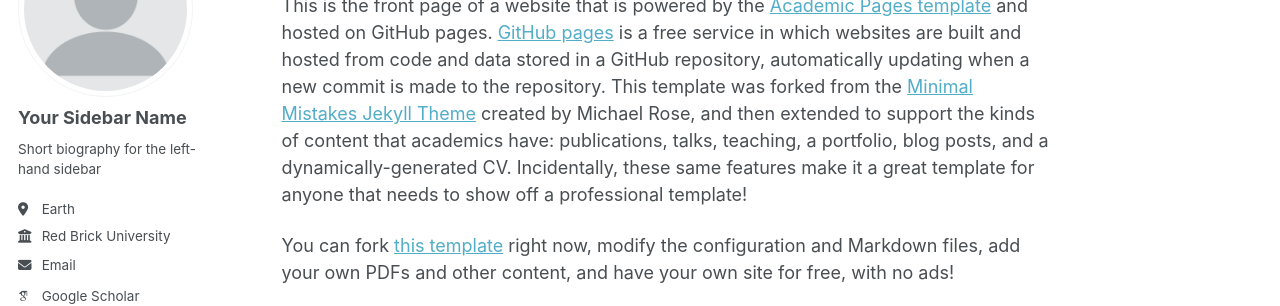
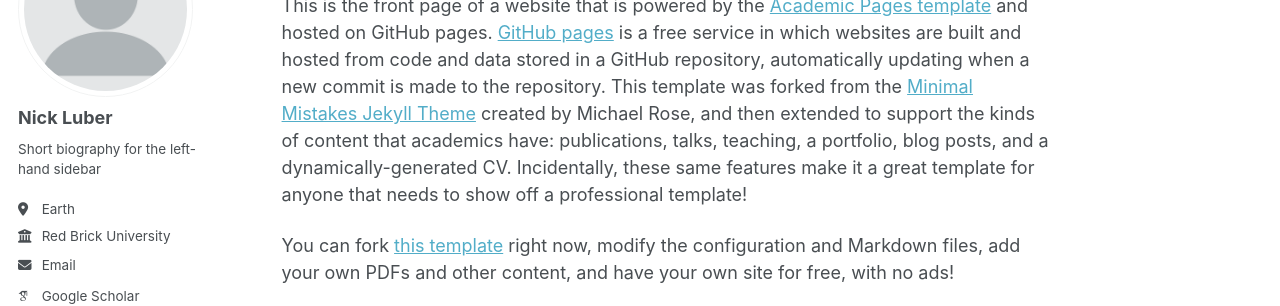
Before and after one commit to nicholasluber/nicholasluber.github.io, a Jekyll site: the page built from _pages/about.md, in a window 1280 px wide. Shown: the part 177-483 px from the top of the page. Built offline with Jekyll 4.4.1, drawn with Linux system fonts in a browser that asks for light colours; some web fonts are replaced; a script that is not in the unit is left out.

Commit message:
Update _config.yml

```diff
--- a/_config.yml
+++ b/_config.yml
@@ -13,10 +13,10 @@ title                    : "Your Name / Site Title"
 title_separator          : "-"
 name                     : &name "Your Name"
 description              : &description "Your Name's academic portfolio"   # Update this with a general description of your site, this is the default if not overridden by a page
-url                      : https://academicpages.github.io # The base hostname & protocol for your site e.g. "https://[your GitHub username].github.io",
+url                      : https://nicholasluber.github.io # The base hostname & protocol for your site e.g. "https://[your GitHub username].github.io",
                                                            # or if you already have some other page hosted on Github then use "https://[your GitHub username].github.io/[Your Repo Name]"
 baseurl                  : "" # the subpath of your site, e.g. "/blog"
-repository               : "academicpages/academicpages.github.io"
+repository               : "nicholasluber/nicholasluber.github.io"
 
 # Site Author - The following control what appear as part of the author content on the side bar.
 #               If a field is blank the icon and link will not appear, otherwise it will be shown.
@@ -24,7 +24,7 @@ repository               : "academicpages/academicpages.github.io"
 author:
   # Biographic information
   avatar           : "profile.png"
-  name             : "Your Sidebar Name"
+  name             : "Nick Luber"
   pronouns         : # example: "she/her"
   bio              : "Short biography for the left-hand sidebar"
   location         : "Earth"
```
